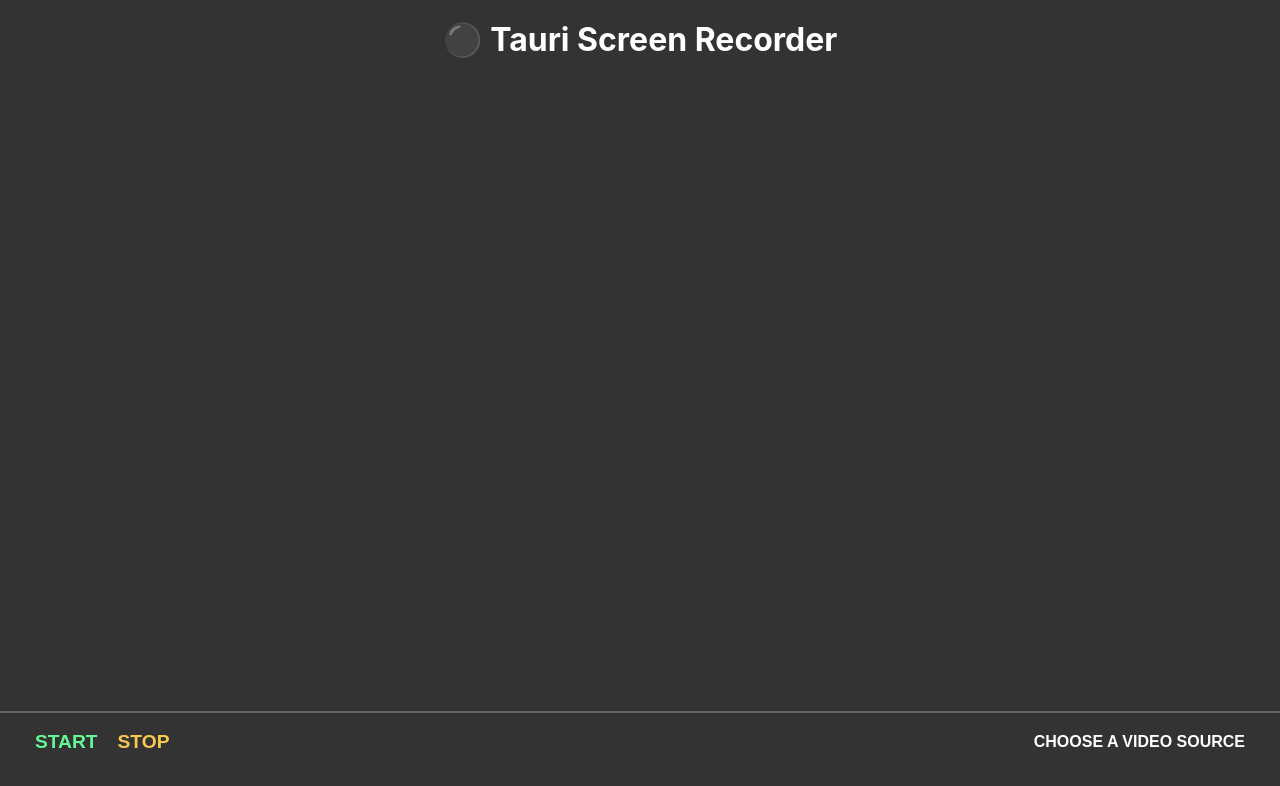
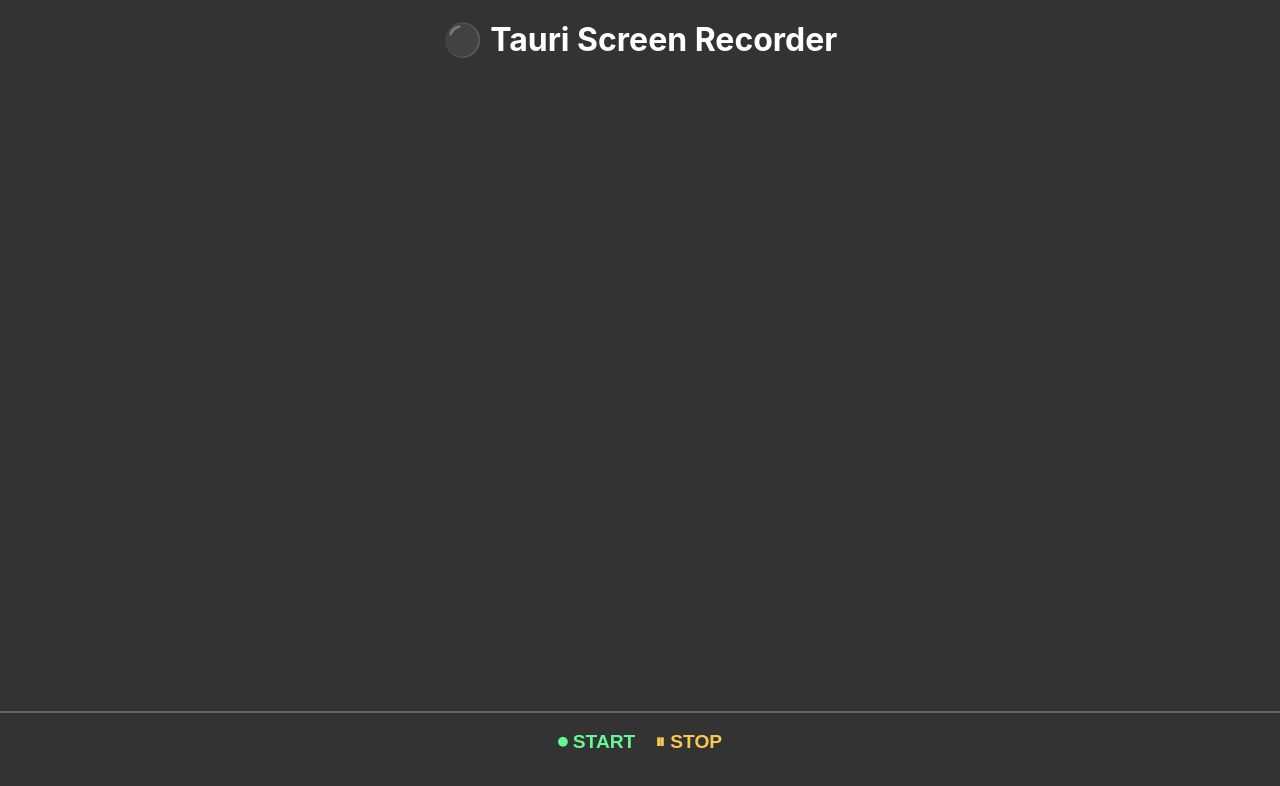
Before and after one commit to AbhinavRobinson/tauri-screen-recorder, a React (Vite) app: page / in a window 1280 px wide. Shown: the top 786 px of the page. Built offline with nearby package versions, Linux system fonts and the light colour scheme.

Commit message:
🔎 states to check recording status and alerts

```diff
--- a/src/App.tsx
+++ b/src/App.tsx
@@ -10,8 +10,10 @@
     invoke('start', { capture: 'fullscreen' }).then((message) => {
       if (message == '200') {
         setRecording(true)
+      } else if (message == '400') {
+        alert('Error: Already recording')
       } else {
-        console.log('Error starting recording')
+        alert("Error: Couldn't Starting recording")
       }
     })
   }
@@ -21,7 +23,7 @@
       if (message == '200') {
         setRecording(false)
       } else {
-        console.log('Error stopping recording')
+        alert('Error: Unknown Error while Stopping recording')
       }
     })
     setRecording(false)
@@ -41,25 +43,26 @@
       <hr />
 
       <div className='actions'>
-        <div className='group'>
+        {/* <div className='group'> */}
         <button
           id='startBtn'
           className='button primary'
           onClick={() => startRecording()}
         >
-            Start
+          ⏺ Start
         </button>
         <button
           id='stopBtn'
           className='button warning'
           onClick={() => stopRecording()}
         >
-            Stop
+          ⏸ Stop
         </button>
-        </div>
-        <button id='videoSelectBtn' className='button text'>
+        {/* </div> */}
+        {/* LETS TRY WITH JUST FULLSCREEN BEFORE THIS */}
+        {/* <button id='videoSelectBtn' className='button text'>
           Choose a Video Source
-        </button>
+        </button> */}
       </div>
     </div>
   )
--- a/src/index.css
+++ b/src/index.css
@@ -54,7 +54,8 @@
 .actions {
   display: flex;
   flex-direction: row;
-  justify-content: space-between;
+  justify-content: center;
+  /* justify-content: space-between; */
   align-items: center;
   padding: 0 25px;
 }
```
Also changed, not shown: 1 other file (tests, documents, lock files or other folders). Lines whose indentation alone changed are shown as unchanged.
